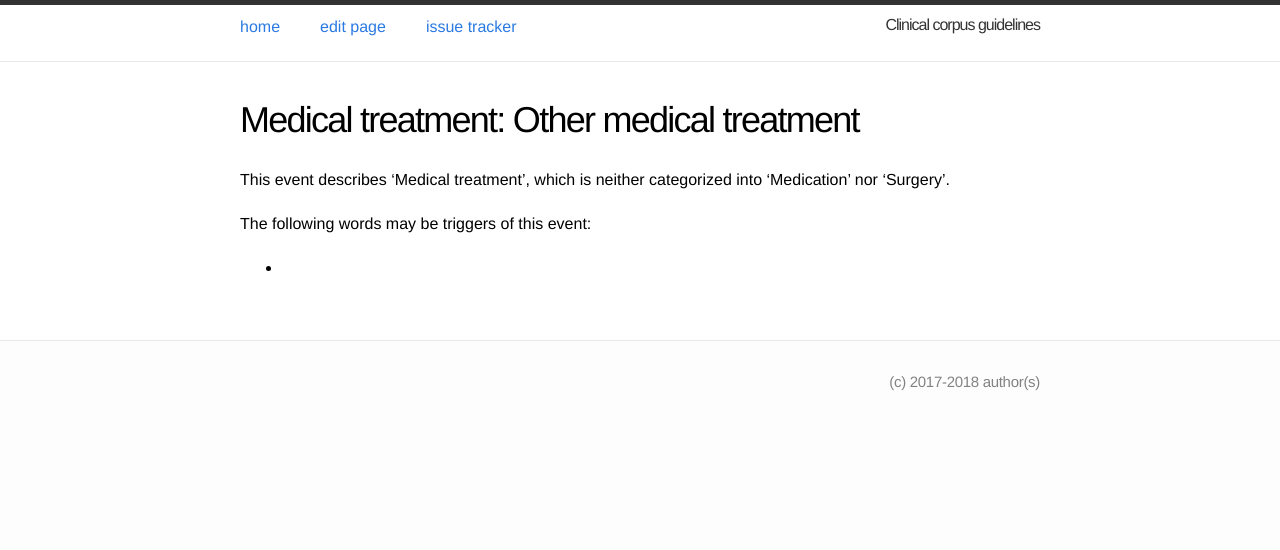
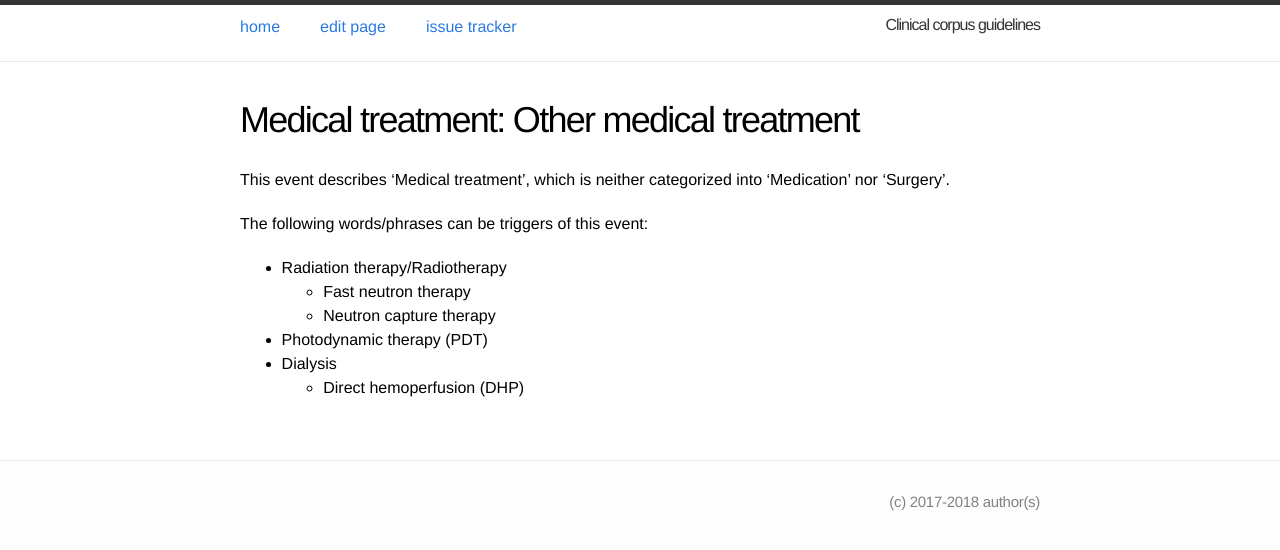
Before and after one commit to ezcatdb/clinicalcorpus-guidelines, a Jekyll site: the page built from _event/Medical_treatment.md, in a window 1280 px wide. Shown: the top 550 px of the page. Built offline with Jekyll 4.4.1, drawn with Linux system fonts in a browser that asks for light colours.

Commit message:
Update Medical_treatment.md

```diff
--- a/_event/Medical_treatment.md
+++ b/_event/Medical_treatment.md
@@ -8,6 +8,11 @@ order: 1
 
 This event describes 'Medical treatment', which is neither categorized into 'Medication' nor 'Surgery'.
 
-The following words may be triggers of this event:
+The following words/phrases can be triggers of this event:
 
--
+- Radiation therapy/Radiotherapy
+  - Fast neutron therapy
+  - Neutron capture therapy
+- Photodynamic therapy (PDT)
+- Dialysis
+  - Direct hemoperfusion (DHP)
```
